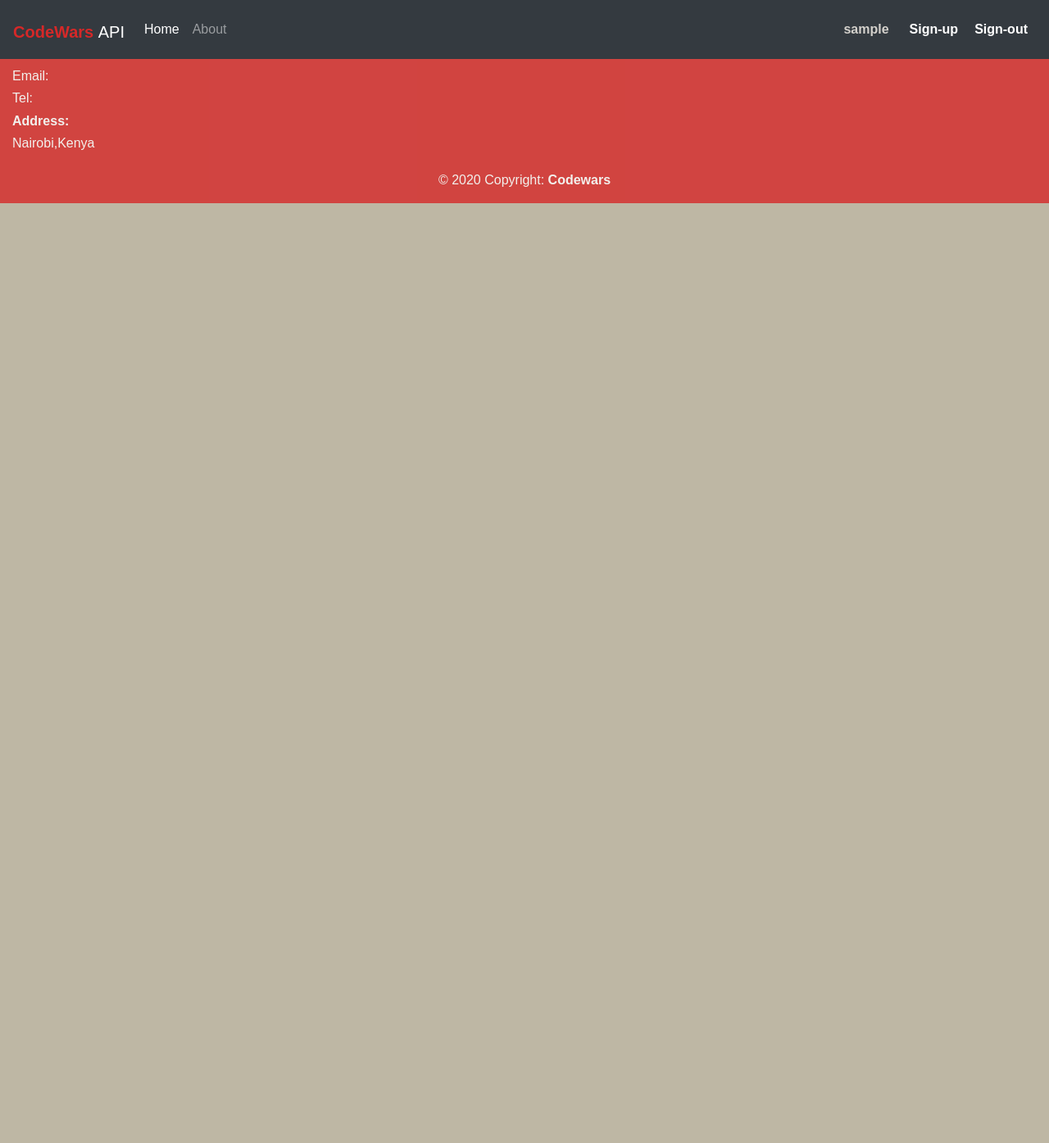
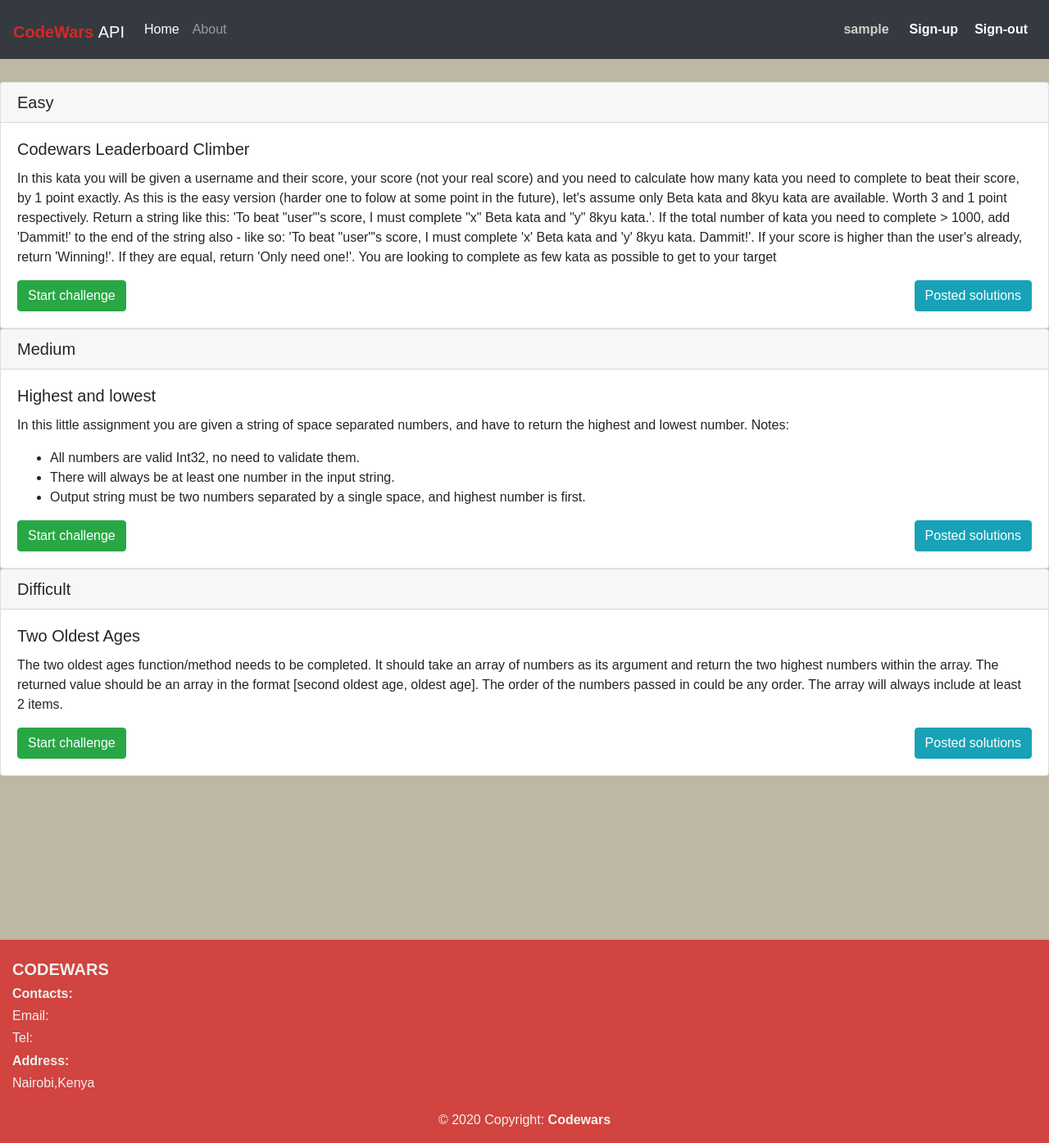
Before and after one commit to msyoki/CodeWars_API, a Flask app: page /challenges in a window 1280 px wide. Shown: the whole page at 82% size. Before the commit the page ends 248 px from the top, so only its background shows below. Run offline with Flask 2, Linux system fonts and the light colour scheme; the visitor is signed in with stand-in values (Sample User, id 1); data comes from the database, SQL or seed files in the repository; some libraries are stand-ins or nearby versions.

Commit message:
add challenge page

```diff
--- a/app/templates/challenges.html
+++ b/app/templates/challenges.html
@@ -1 +1,45 @@
 {% extends 'base.html'%}
+
+
+{%  block content %}
+
+    <div style="padding-top:100px;padding-bottom: 200px;">
+        <div class="card" >
+            <h5 class="card-header">Easy</h5>
+            <div class="card-body">
+            <h5 class="card-title">Codewars Leaderboard Climber</h5>
+            <p class="card-text">In this kata you will be given a username and their score, your score (not your real score) and you need to calculate how many kata you need to complete to beat their score, by 1 point exactly. As this is the easy version (harder one to folow at some point in the future), let's assume only Beta kata and 8kyu kata are available. Worth 3 and 1 point respectively.
+        Return a string like this: 'To beat "user"'s score, I must complete "x" Beta kata and "y" 8kyu kata.'.
+        If the total number of kata you need to complete > 1000, add 'Dammit!' to the end of the string also - like so: 'To beat "user"'s score, I must complete 'x' Beta kata and 'y' 8kyu kata. Dammit!'.
+        If your score is higher than the user's already, return 'Winning!'. If they are equal, return 'Only need one!'. You are looking to complete as few kata as possible to get to your target</p>
+            <a href="{{url_for('main.new_post')}}" class="btn btn-success">Start challenge </a><a href="{{url_for('main.leaderboard_climbers')}}"><button class="btn btn-info"style="float: right;">Posted solutions</button></a>
+            </div>
+        </div>
+
+        <div class="card">
+            <h5 class="card-header">Medium</h5>
+            <div class="card-body">
+              <h5 class="card-title">Highest and lowest</h5>
+              <p class="card-text">In this little assignment you are given a string of space separated numbers, and have to return the highest and lowest number.
+          Notes:
+          <ul>
+          <li> All numbers are valid Int32, no need to validate them.
+          <li>There will always be at least one number in the input string.
+          <li> Output string must be two numbers separated by a single space, and highest number is first.
+            </ul></p>
+            <a href=" {{url_for('main.new_post')}}" class="btn btn-success">Start challenge</a><a href="{{url_for('main.highest_and_lowest')}}"><button class="btn btn-info"style="float: right;">Posted solutions</button></a>
+            </div>
+        </div>
+
+        <div class="card">
+            <h5 class="card-header">Difficult</h5>
+            <div class="card-body">
+              <h5 class="card-title">Two Oldest Ages</h5>
+              <p class="card-text">The two oldest ages function/method needs to be completed. It should take an array of numbers as its argument and return the two highest numbers within the array. The returned value should be an array in the format [second oldest age, oldest age].
+          The order of the numbers passed in could be any order. The array will always include at least 2 items.</p>
+              <a href="{{url_for('main.new_post')}}" class="btn btn-success">Start challenge</a><a href="{{url_for('main.two_oldest_ages')}}"><button class="btn btn-info"style="float: right;">Posted solutions</button></a>
+            </div>
+          </div>
+    </div>
+
+  {% endblock %}
```
